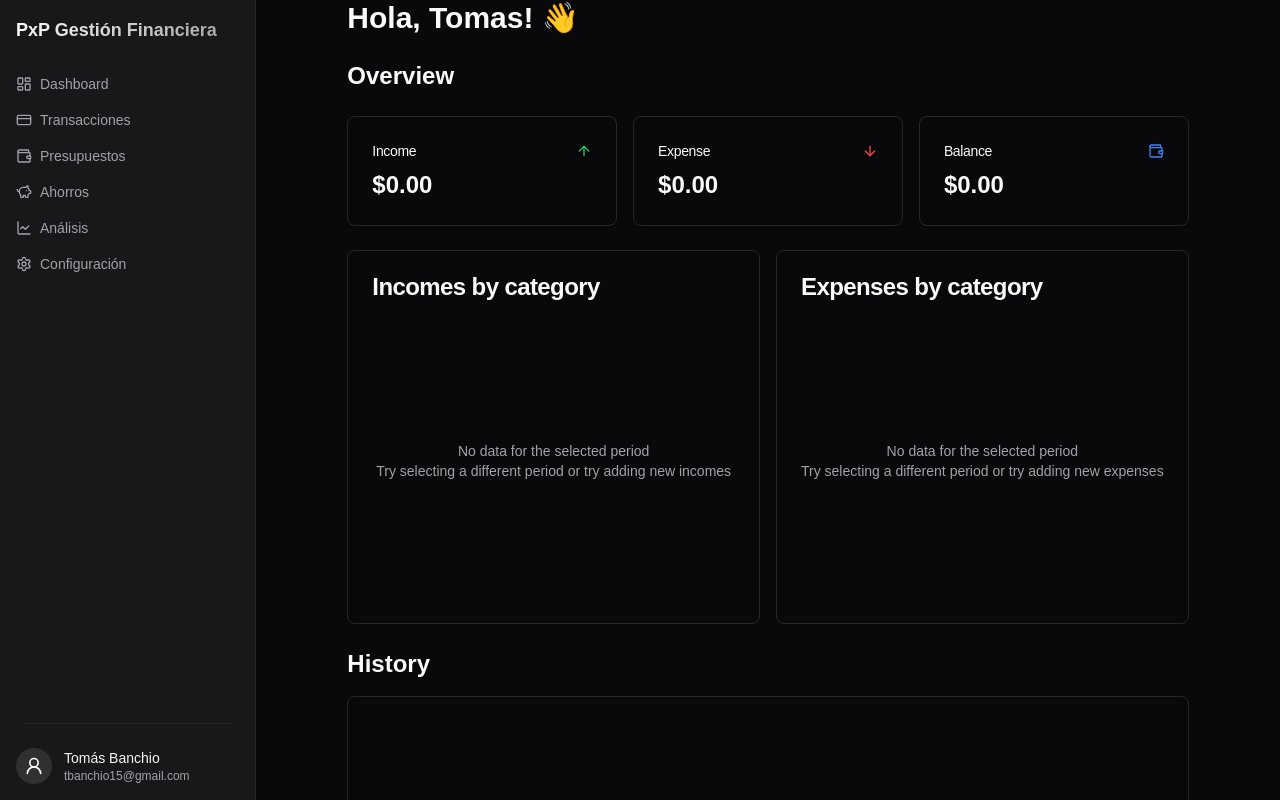
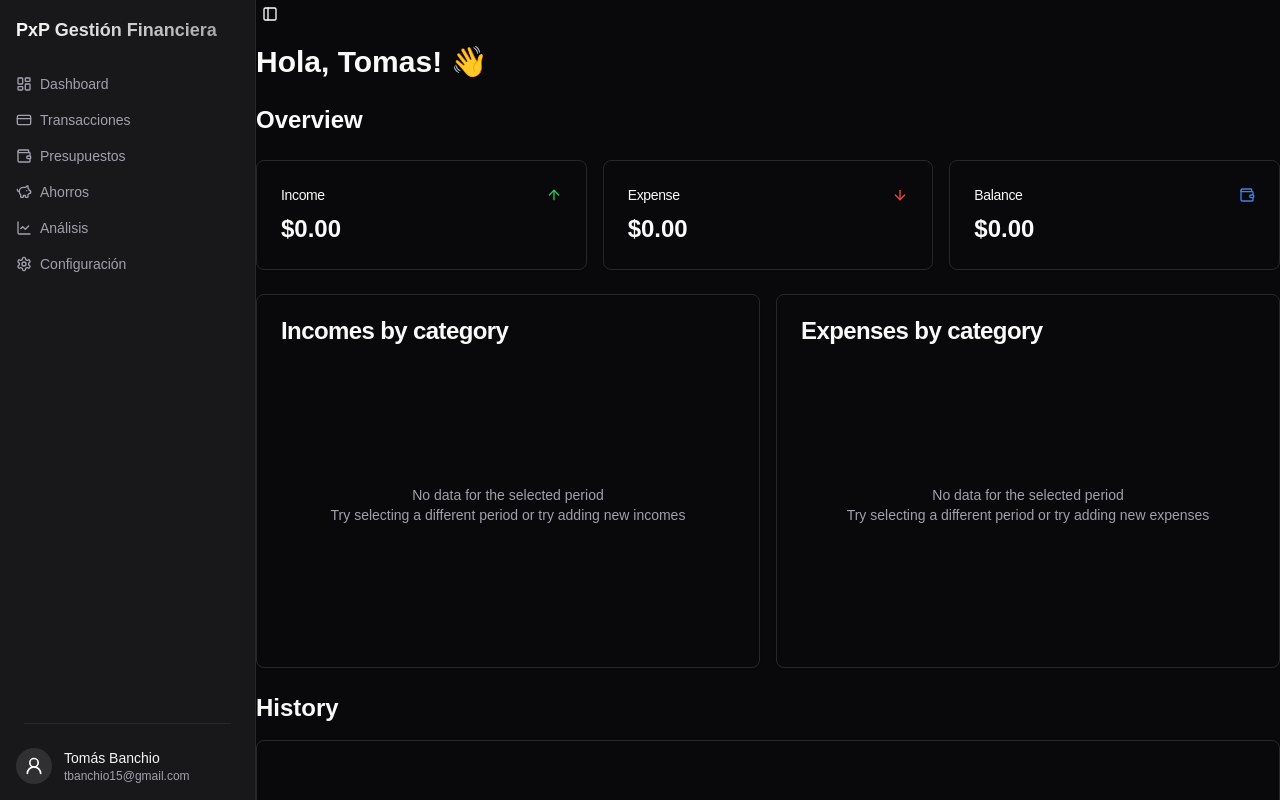
Before and after one commit to tomiban/peso-a-peso-app, a Next.js app: page / in a window 1280 px wide. Shown: the top 800 px of the page. Built offline with nearby package versions, Linux system fonts and the light colour scheme.

Commit message:
feat(layout): mejorar estructura del layout principal
- Mejora layout del contenido principal con container apropiado- Reposiciona botón de sidebar
trigger- Añade estructura flexbox para sidebar y contenido principal

#5

```diff
--- a/src/app/(dashboard)/layout.tsx
+++ b/src/app/(dashboard)/layout.tsx
@@ -1,11 +1,18 @@
 import SideBar from '@/components/side-nav-bar';
-import { SidebarProvider } from '@/components/ui/sidebar';
+import { SidebarProvider, SidebarTrigger } from '@/components/ui/sidebar';
 
 export default function Layout({ children }: { children: React.ReactNode }) {
   return (
     <SidebarProvider>
-      <SideBar />
-      <div className="mx-auto">{children}</div>
+      <div className="flex min-h-screen w-full">
+        <SideBar />
+        <main className="flex-1">
+          <div className="container">
+            <SidebarTrigger className="mb-4" />
+            {children}
+          </div>
+        </main>
+      </div>
     </SidebarProvider>
   );
 }
```
